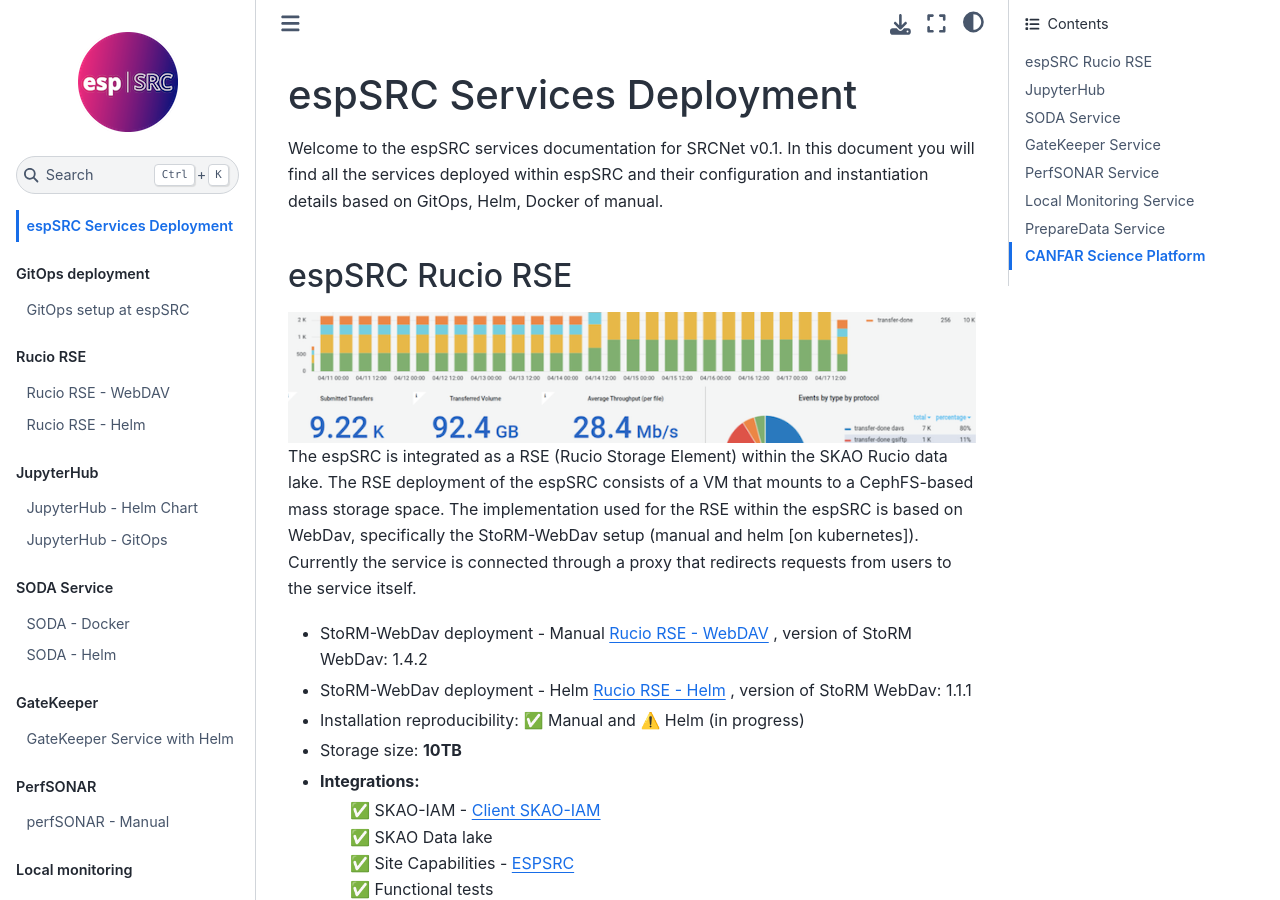
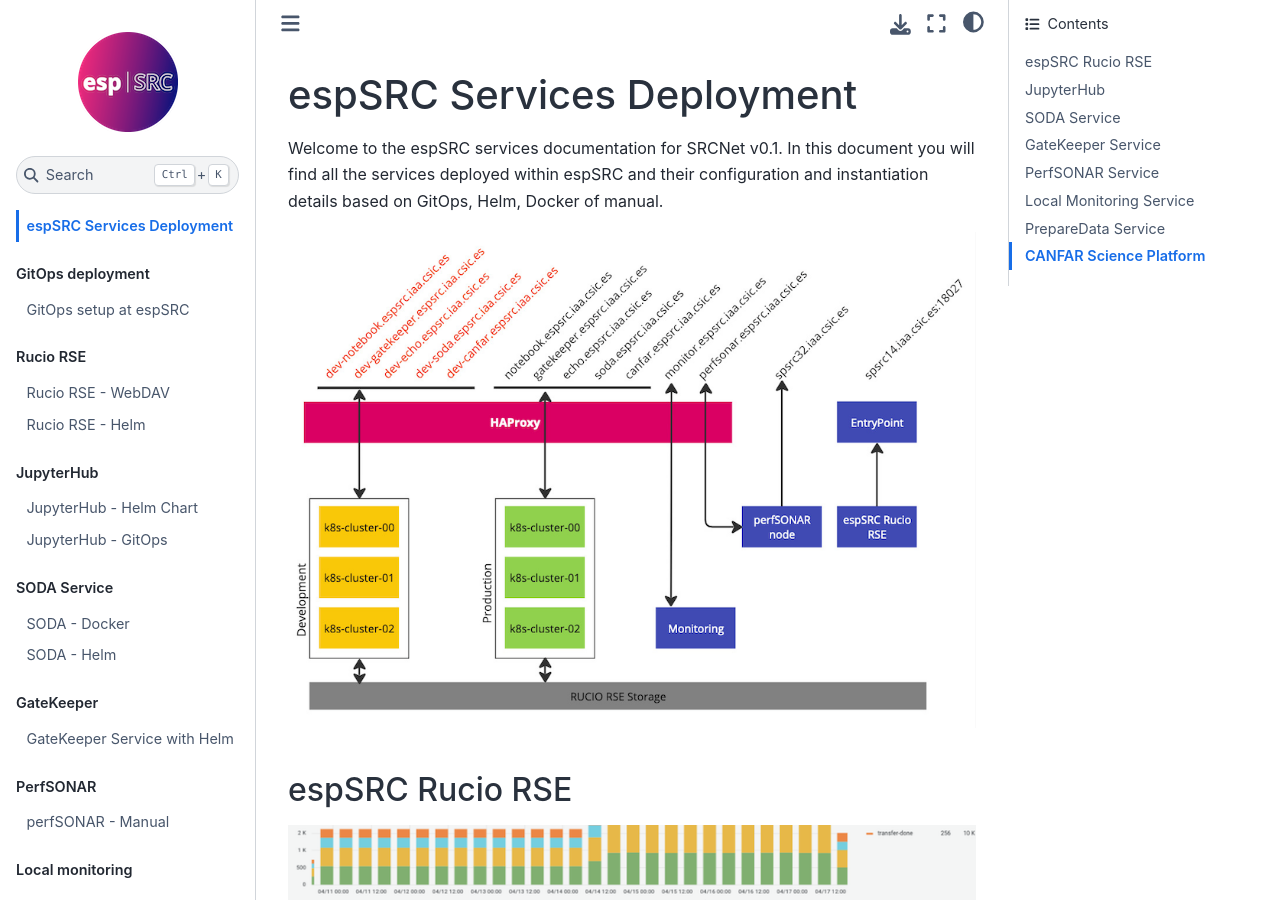
Before and after one commit to ska-telescope/ska-src-espsrc-services-cd, a Sphinx documentation site: the page built from docs/index.rst, in a window 1280 px wide and 900 px high. Built offline with Sphinx 7.4.7 and the Sphinx Book theme 1.1.4, drawn with Linux system fonts in a browser that asks for light colours.

Commit message:
updated arch fig

```diff
--- a/docs/index.rst
+++ b/docs/index.rst
@@ -7,6 +7,11 @@
 In this document you will find all the services deployed within
 espSRC and their configuration and instantiation details based on
 GitOps, Helm, Docker of manual.
+
+.. image:: _static/arch.png
+  :width: 780
+  :alt: Arch
+
 
 .. toctree::
    :hidden:
```
Also changed, not shown: docs/_static/arch.png (added).
